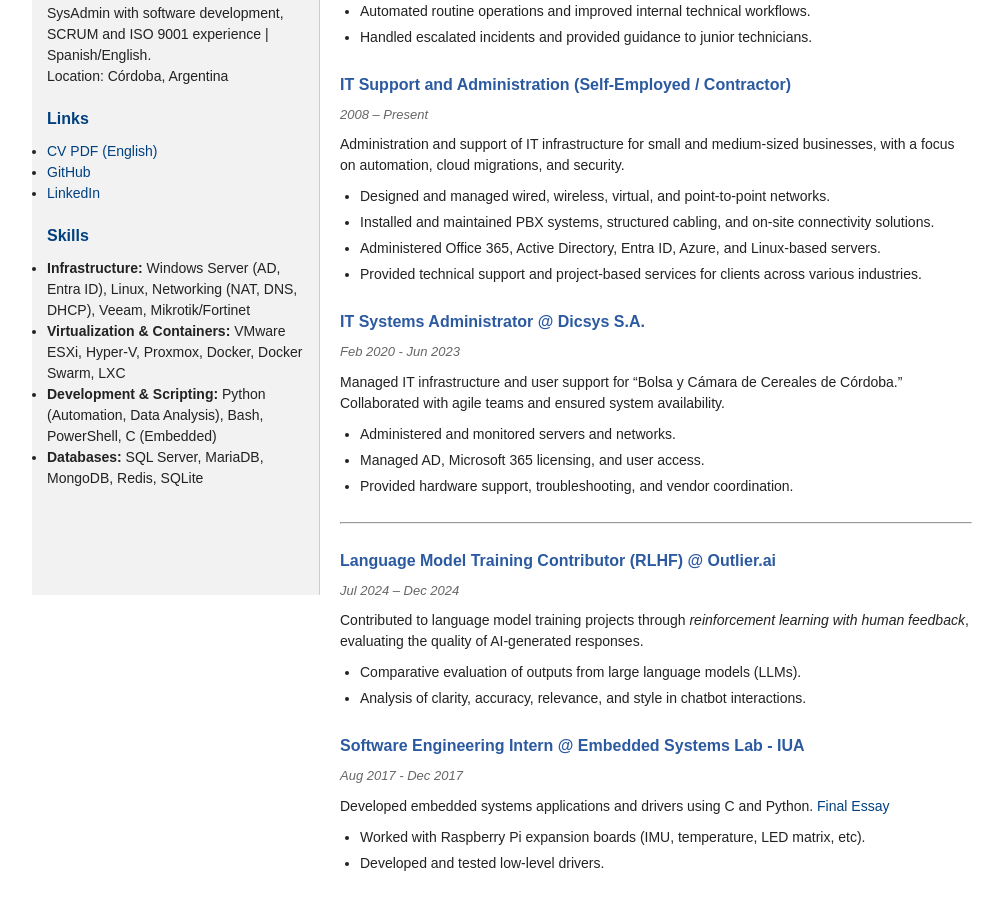
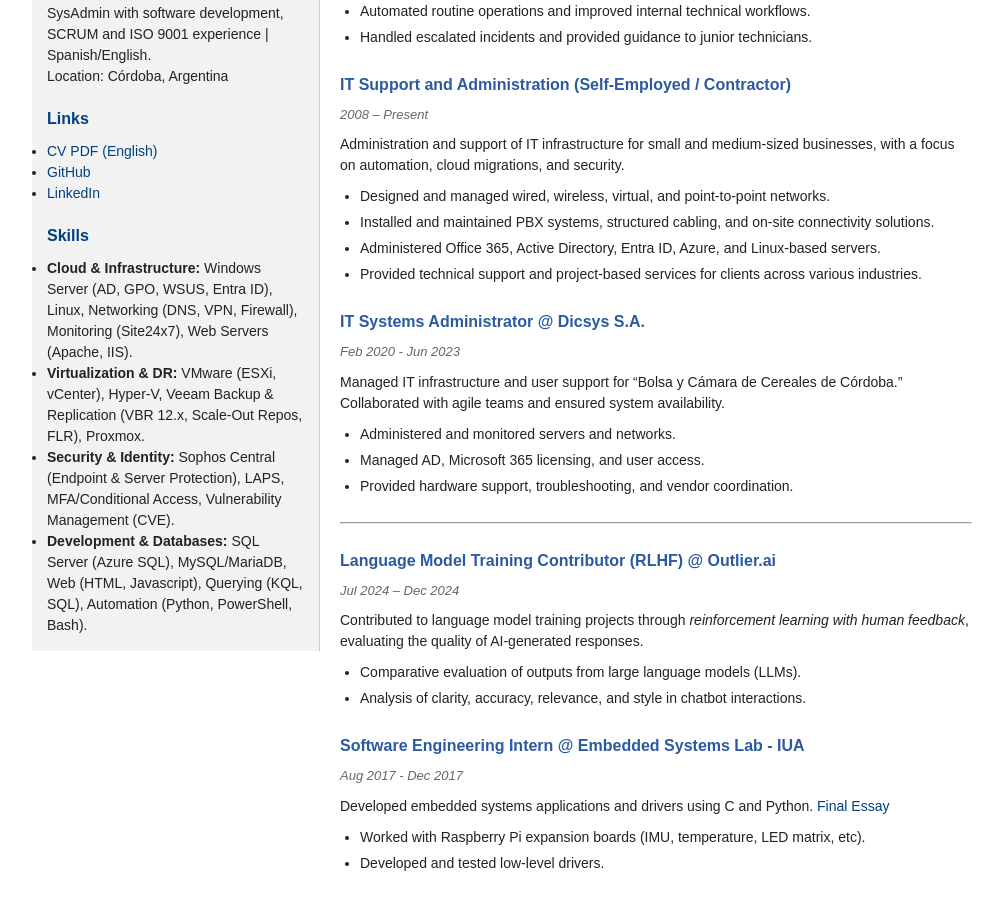
Before and after one commit to fipharraguerre/cv-homepage, a Jekyll site: the page built from index_en.md, in a window 1280 px wide and 900 px high, scrolled down 305 px. Shown: the whole window, without its empty margins (128-1131 px from the left). Built offline with Jekyll 4.4.1, drawn with Linux system fonts in a browser that asks for light colours.

Commit message:
sidebar minor fixes

```diff
--- a/index_en.md
+++ b/index_en.md
@@ -18,10 +18,10 @@
 
   ### Skills
 
-  * **Infrastructure:** Windows Server (AD, Entra ID), Linux, Networking (NAT, DNS, DHCP), Veeam, Mikrotik/Fortinet
-  * **Virtualization & Containers:** VMware ESXi, Hyper-V, Proxmox, Docker, Docker Swarm, LXC
-  * **Development & Scripting:** Python (Automation, Data Analysis), Bash, PowerShell, C (Embedded)
-  * **Databases:** SQL Server, MariaDB, MongoDB, Redis, SQLite
+  * **Cloud & Infrastructure:** Windows Server (AD, GPO, WSUS, Entra ID), Linux, Networking (DNS, VPN, Firewall), Monitoring (Site24x7), Web Servers (Apache, IIS).
+  * **Virtualization & DR:** VMware (ESXi, vCenter), Hyper-V, Veeam Backup & Replication (VBR 12.x, Scale-Out Repos, FLR), Proxmox.
+  * **Security & Identity:** Sophos Central (Endpoint & Server Protection), LAPS, MFA/Conditional Access, Vulnerability Management (CVE).
+  * **Development & Databases:** SQL Server (Azure SQL), MySQL/MariaDB, Web (HTML, Javascript), Querying (KQL, SQL), Automation (Python, PowerShell, Bash).
 
 ---
 
```
